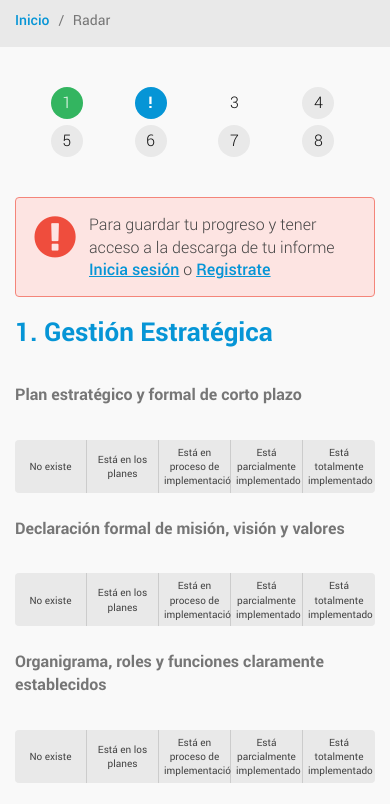
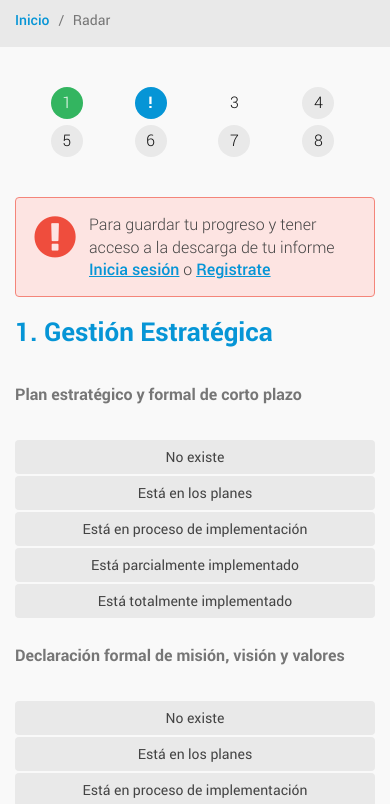
Before and after one commit to saresq/radar, a plain HTML site: page form-step-1.html in a window 390 px wide. Shown: the part 72-876 px from the top of the page. Drawn offline with nearby package versions, Linux system fonts and the light colour scheme.

Commit message:
Radio buttons para mobile

```diff
--- a/css/radar.css
+++ b/css/radar.css
@@ -197,6 +197,21 @@
     font-size: 12px;
     padding: 0.5em;
   }
+
+  .btn-group.form-radar{
+    display: block;
+  }
+  .btn-group.form-radar label.btn{
+    display: block;
+    width: 100%;
+    border: 0 !important;
+    margin-bottom: 2px;
+    margin-left: 0;
+    border-radius: 4px !important;
+    font-size: 14px;
+  }
+
+
 }
 
 @media screen and (max-width: 600px){
```
